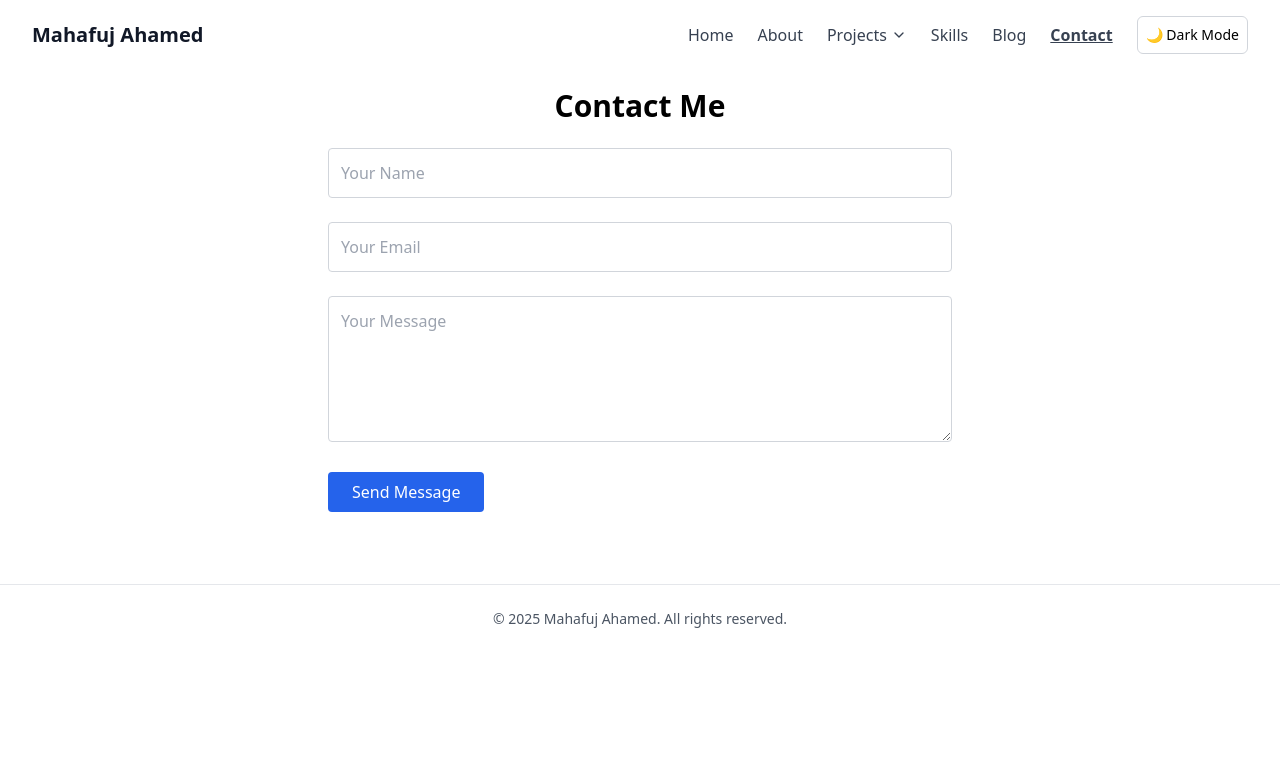
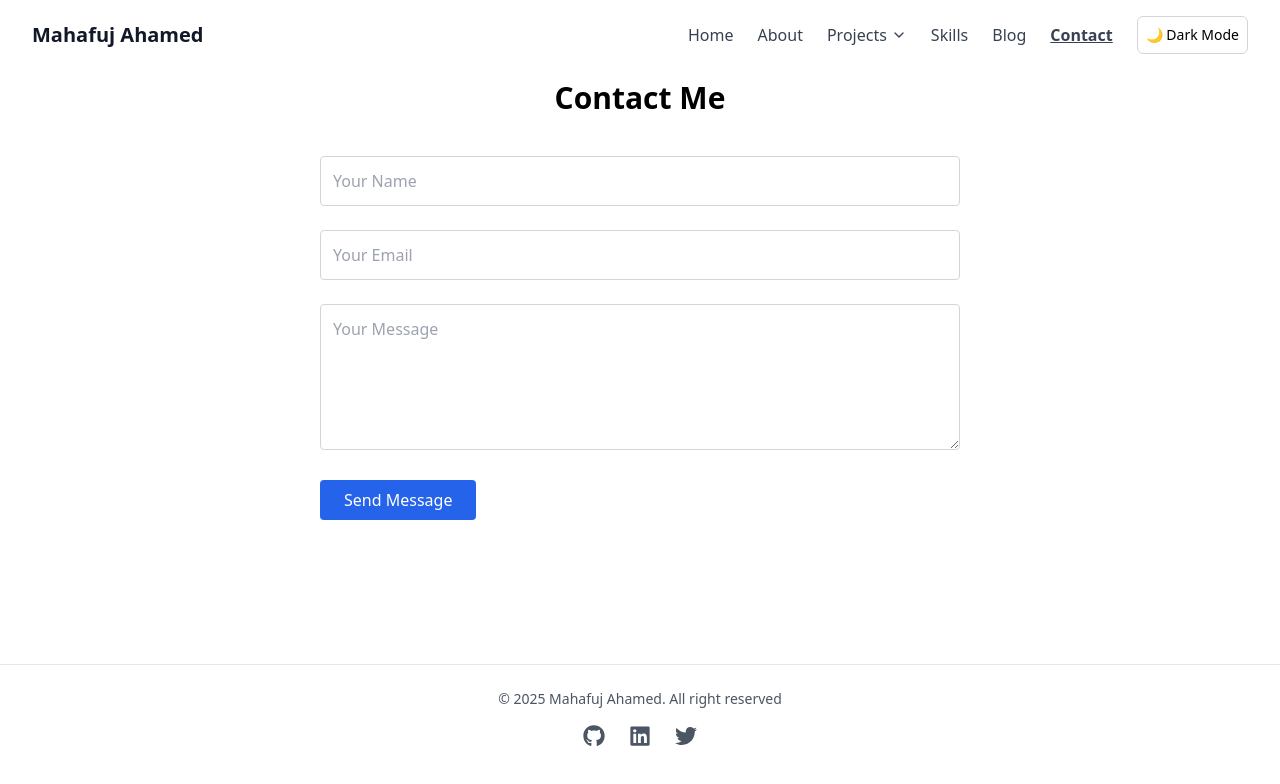
Before and after one commit to mahafujahamed/blockchain-portfolio, a Next.js app: page /contact in a window 1280 px wide. Shown: the top 784 px of the page. Built offline with nearby package versions, Linux system fonts and the light colour scheme.

Commit message:
added social menu

```diff
--- a/src/app/contact/page.tsx
+++ b/src/app/contact/page.tsx
@@ -3,7 +3,6 @@
 import { useForm } from 'react-hook-form';
 import toast, { Toaster } from 'react-hot-toast';
 import { motion } from 'framer-motion';
-import { useState } from 'react';
 
 type FormData = {
   name: string;
@@ -23,6 +22,7 @@ export default function ContactPage() {
     try {
       const res = await fetch('/api/contact', {
         method: 'POST',
+        headers: { 'Content-Type': 'application/json' },
         body: JSON.stringify(data),
       });
 
@@ -38,10 +38,10 @@ export default function ContactPage() {
   };
 
   return (
-    <section className="max-w-2xl mx-auto p-6 mt-16">
+    <section className="max-w-2xl mx-auto px-4 py-20">
       <Toaster />
       <motion.h1
-        className="text-3xl font-bold mb-6 text-center dark:text-white"
+        className="text-3xl font-bold mb-10 text-center dark:text-white"
         initial={{ y: -20, opacity: 0 }}
         animate={{ y: 0, opacity: 1 }}
         transition={{ duration: 0.5 }}
--- a/src/components/Footer.tsx
+++ b/src/components/Footer.tsx
@@ -1,9 +1,21 @@
+import Link from 'next/link';
+import { FaGithub, FaLinkedin, FaTwitter } from 'react-icons/fa';
+
 export default function Footer() {
   return (
-    <footer className="text-center py-6 border-t mt-12 dark:border-gray-700">
-      <p className="text-sm text-gray-600 dark:text-gray-400">
-        © {new Date().getFullYear()} Mahafuj Ahamed. All rights reserved.
-      </p>
+    <footer className="w-full text-center py-6 mt-16 border-t border-gray-200 dark:border-gray-700">
+      <p className="text-sm text-gray-600 dark:text-gray-400 mb-4">© 2025 Mahafuj Ahamed. All right reserved</p>
+      <div className="flex justify-center gap-6 text-gray-600 dark:text-gray-400">
+        <Link href="https://github.com/yourusername" target="_blank" aria-label="GitHub">
+          <FaGithub className="hover:text-gray-800 dark:hover:text-white" size={22} />
+        </Link>
+        <Link href="https://linkedin.com/in/yourusername" target="_blank" aria-label="LinkedIn">
+          <FaLinkedin className="hover:text-blue-700 dark:hover:text-blue-400" size={22} />
+        </Link>
+        <Link href="https://twitter.com/yourusername" target="_blank" aria-label="Twitter">
+          <FaTwitter className="hover:text-blue-500 dark:hover:text-blue-300" size={22} />
+        </Link>
+      </div>
     </footer>
   );
 }
```
